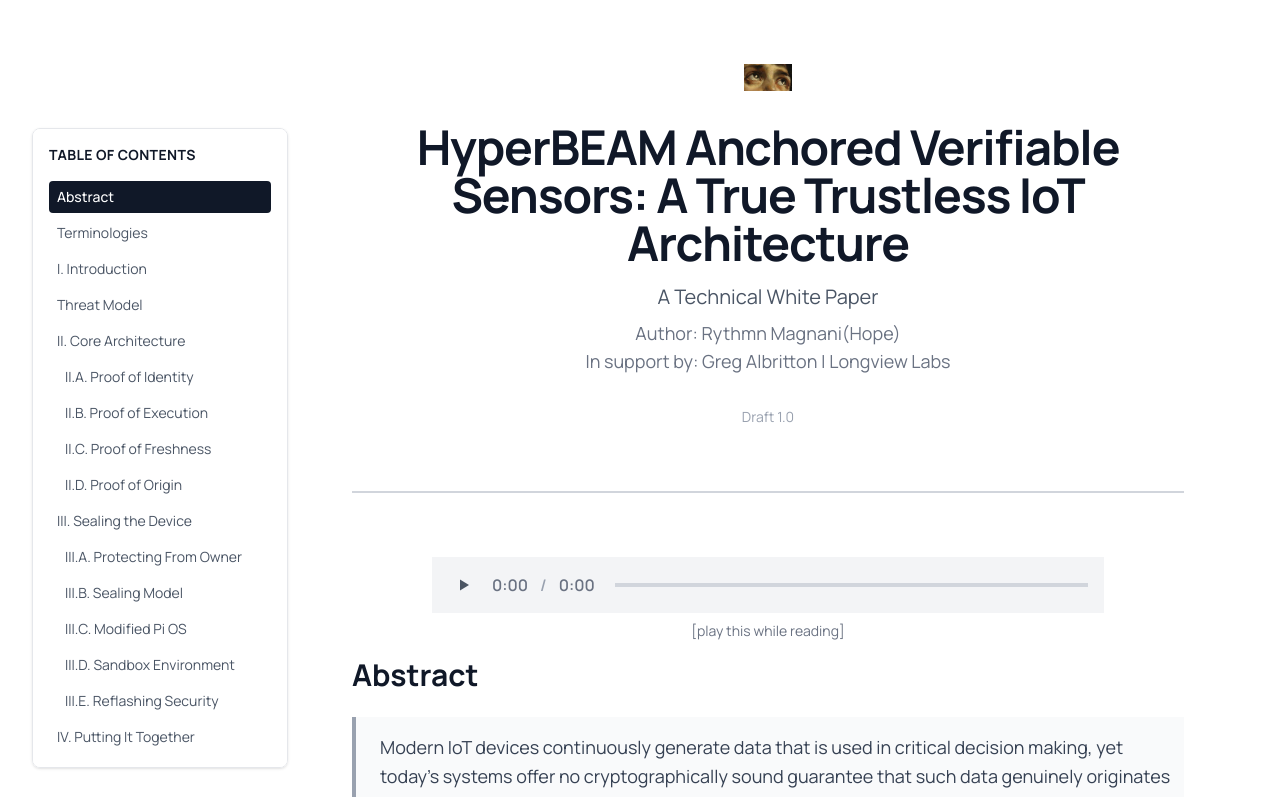
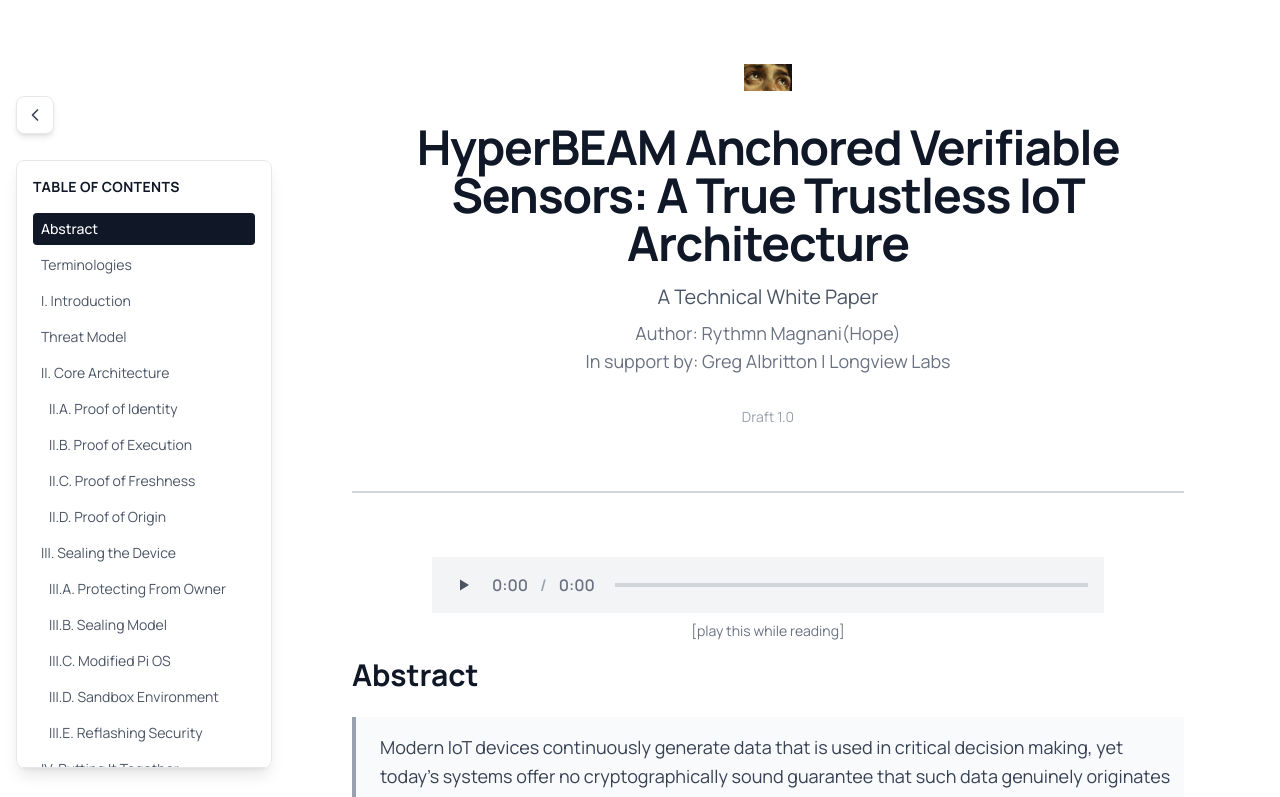
Before and after one commit to rythmn1111/zenn-website-1, a Next.js app: page /verifiable_sensors in a window 1280 px wide. Shown: the top 797 px of the page. Built offline with nearby package versions, Linux system fonts and the light colour scheme.

Commit message:
Refactor Table of Contents component to include a toggle button for visibility based on screen size. Implement responsive behavior to open by default on larger screens and close on mobile. Enhance user experience with smooth transitions.

```diff
--- a/src/components/TableOfContents.tsx
+++ b/src/components/TableOfContents.tsx
@@ -1,6 +1,7 @@
 "use client";
 
 import React, { useState, useEffect } from "react";
+import { ChevronLeft, ChevronRight } from "lucide-react";
 
 interface TOCItem {
   id: string;
@@ -32,6 +33,26 @@ const tableOfContentsData: TOCItem[] = [
 
 export default function TableOfContents() {
   const [activeId, setActiveId] = useState<string>("");
+  const [isOpen, setIsOpen] = useState<boolean>(false);
+
+  // Set initial state based on screen size
+  useEffect(() => {
+    const handleResize = () => {
+      // Open by default on tablet/desktop (md and above), closed on mobile
+      if (window.innerWidth >= 768) {
+        setIsOpen(true);
+      } else {
+        setIsOpen(false);
+      }
+    };
+
+    // Set initial state
+    handleResize();
+
+    // Listen for window resize
+    window.addEventListener("resize", handleResize);
+    return () => window.removeEventListener("resize", handleResize);
+  }, []);
 
   useEffect(() => {
     const observer = new IntersectionObserver(
@@ -71,8 +92,27 @@ export default function TableOfContents() {
   };
 
   return (
-    <nav className="fixed left-8 top-32 w-64 hidden xl:block">
-      <div className="bg-white border border-gray-200 rounded-lg p-4 shadow-sm max-h-[calc(100vh-10rem)] overflow-y-auto">
+    <>
+      {/* Toggle Button - Always visible */}
+      <button
+        onClick={() => setIsOpen(!isOpen)}
+        className="fixed left-4 top-24 z-50 bg-white border border-gray-200 rounded-lg p-2 shadow-md hover:shadow-lg transition-all"
+        aria-label={isOpen ? "Close table of contents" : "Open table of contents"}
+      >
+        {isOpen ? (
+          <ChevronLeft className="w-5 h-5 text-gray-700" />
+        ) : (
+          <ChevronRight className="w-5 h-5 text-gray-700" />
+        )}
+      </button>
+
+      {/* Table of Contents Panel */}
+      <nav
+        className={`fixed left-4 top-40 w-64 z-40 transition-transform duration-300 ease-in-out ${
+          isOpen ? "translate-x-0" : "-translate-x-[280px]"
+        }`}
+      >
+        <div className="bg-white border border-gray-200 rounded-lg p-4 shadow-lg max-h-[calc(100vh-12rem)] overflow-y-auto">
           <h3 className="text-sm font-bold text-gray-900 mb-4 uppercase tracking-wide">
             Table of Contents
           </h3>
@@ -98,5 +138,6 @@ export default function TableOfContents() {
           </ul>
         </div>
       </nav>
+    </>
   );
 }
```
Lines whose indentation alone changed are shown as unchanged.
